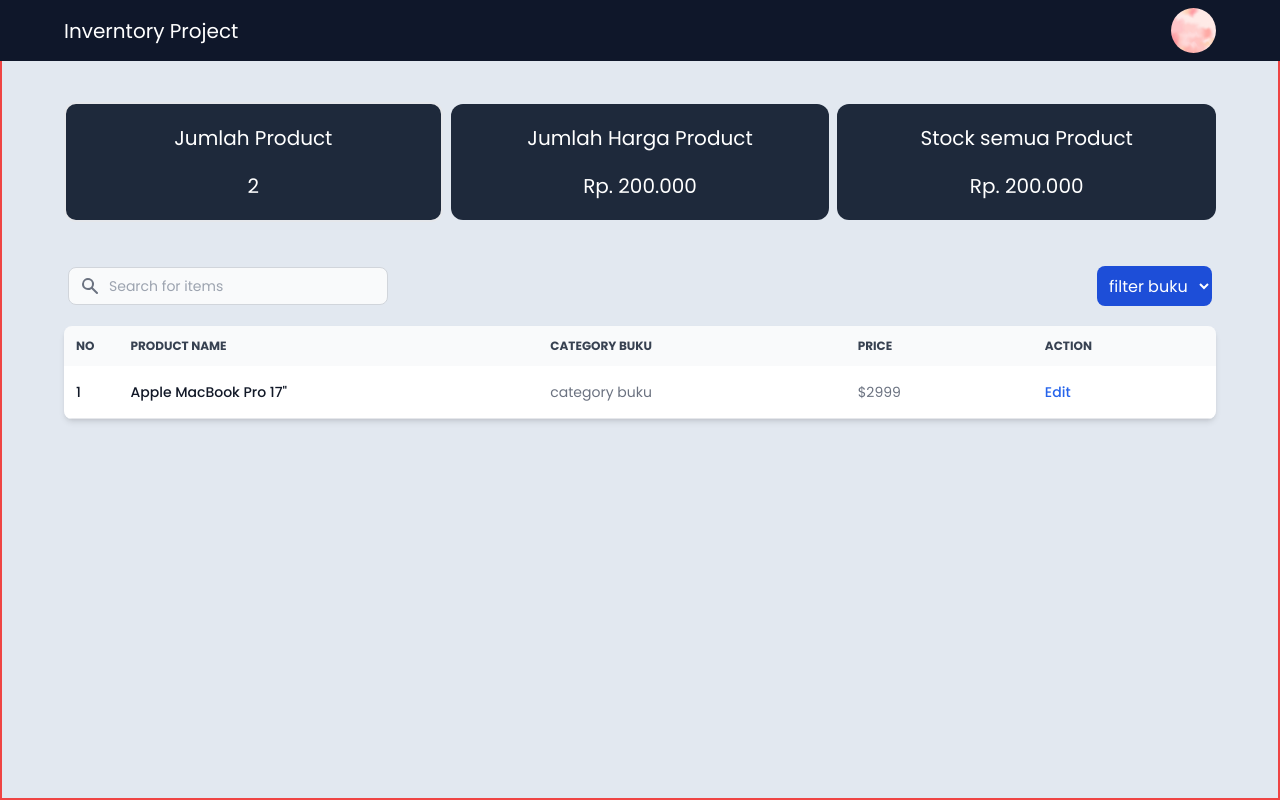
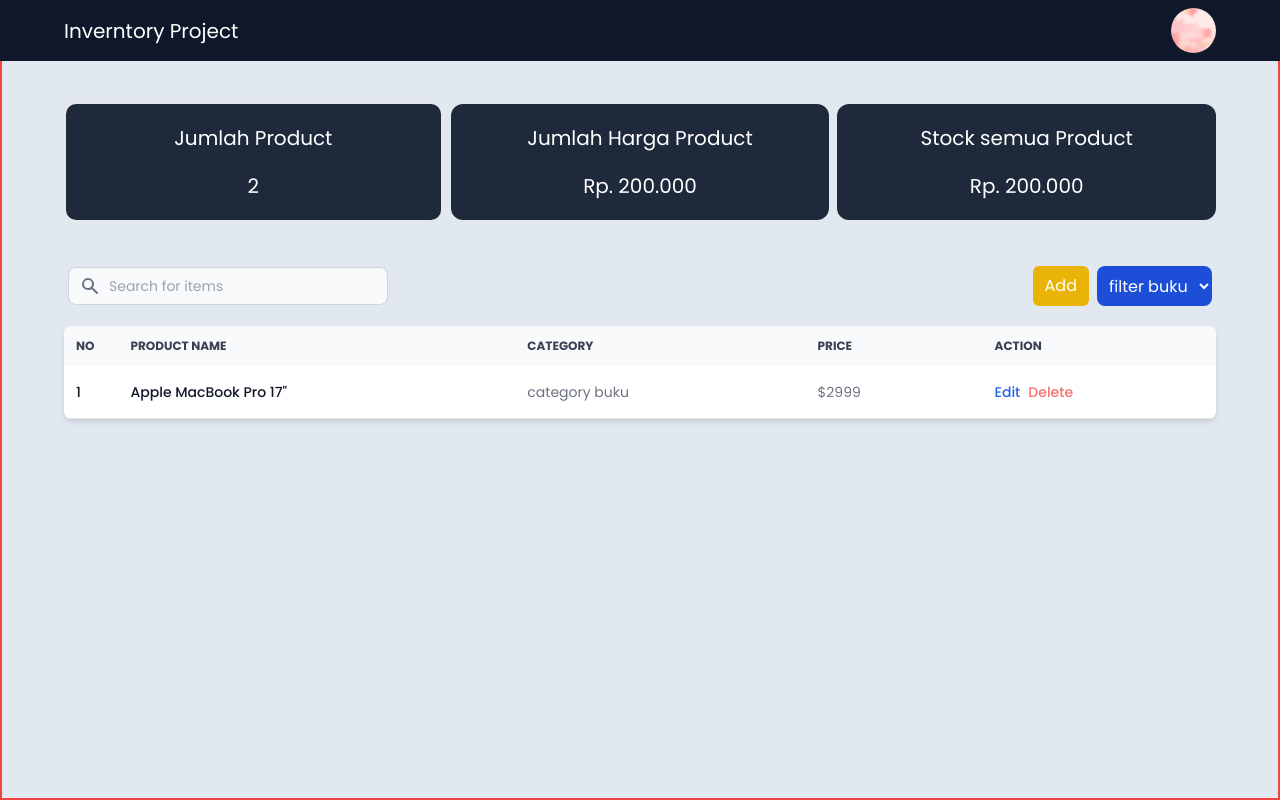
Before and after one commit to elangyudha280/web-inventory, a React (Vite) app: page /dashboard in a window 1280 px wide. Built offline with nearby package versions, Linux system fonts and the light colour scheme; sample sign-in values are in the browser's storage.

Commit message:
fix table

```diff
--- a/src/Component/ComponentDashboard/ContainerHomeDashboard.jsx
+++ b/src/Component/ComponentDashboard/ContainerHomeDashboard.jsx
@@ -22,10 +22,13 @@ const ContainerHomeDashboard = ()=>{
                                 </div>
                                 <input type="text" id="table-search" className="block p-2 pl-10 text-sm text-gray-900 border border-gray-300 rounded-lg w-full min-[500px]:w-80 bg-gray-50 focus:ring-blue-500 focus:border-blue-500 dark:bg-gray-700 dark:border-gray-600 dark:placeholder-gray-400 dark:text-white dark:focus:ring-blue-500 dark:focus:border-blue-500" placeholder="Search for items"/>
                             </div>
-                            <select name="" id="" className="px-2 h-[40px] min-[500px]:h-[40px] bg-blue-700 rounded-lg text-white" >
+                       <div className="flex gap-2 ">
+                        <button className="btn-add-buku px-3 rounded-md bg-yellow-500 text-white">Add</button>
+                       <select name="" id="" className="px-2 h-[40px] min-[500px]:h-[40px] bg-blue-700 rounded-lg text-white" >
                                 <option>filter buku</option>
                                 <option value="buku_fiksi" className="truncate">bukufiksi</option>
                             </select>
+                       </div>
                 </div>
 
 
--- a/src/Component/ComponentDashboard/TableBuku.jsx
+++ b/src/Component/ComponentDashboard/TableBuku.jsx
@@ -13,7 +13,7 @@ const TableBuku = ()=>{
                         Product name
                     </th>
                     <th scope="col" className="px-6 py-3">
-                        category buku
+                        category
                     </th>
                     <th scope="col" className="px-6 py-3">
                         Price
@@ -37,8 +37,11 @@ const TableBuku = ()=>{
                     <td className="px-6 py-4">
                         $2999
                     </td>
-                    <td className="px-6 py-4">
+                    <td className="px-6 py-4 flex justify-start gap-2">
                         <a href="#" className="font-medium text-blue-600 dark:text-blue-500 hover:underline">Edit</a>
+                        <button className="btn-delete-buku text-red-400 font-medium hover:underline">
+                            Delete
+                        </button>
                     </td>
                 </tr>
             </tbody>
```
